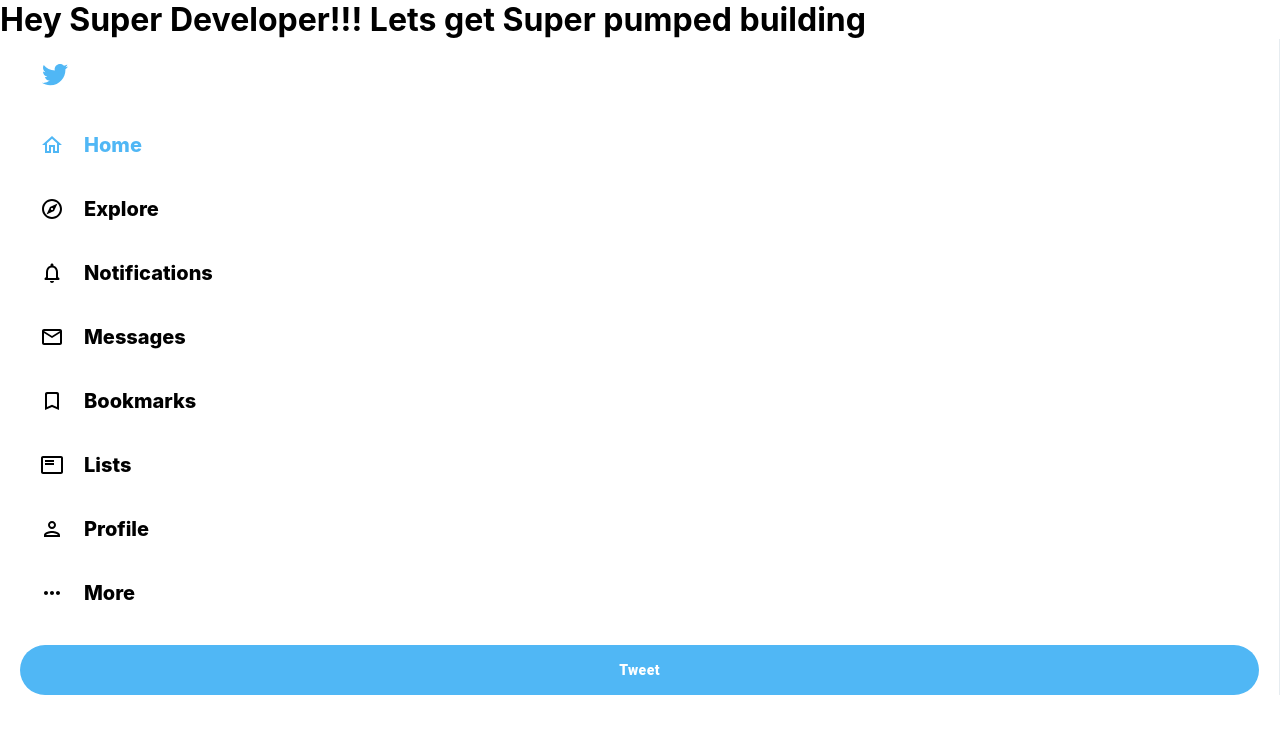
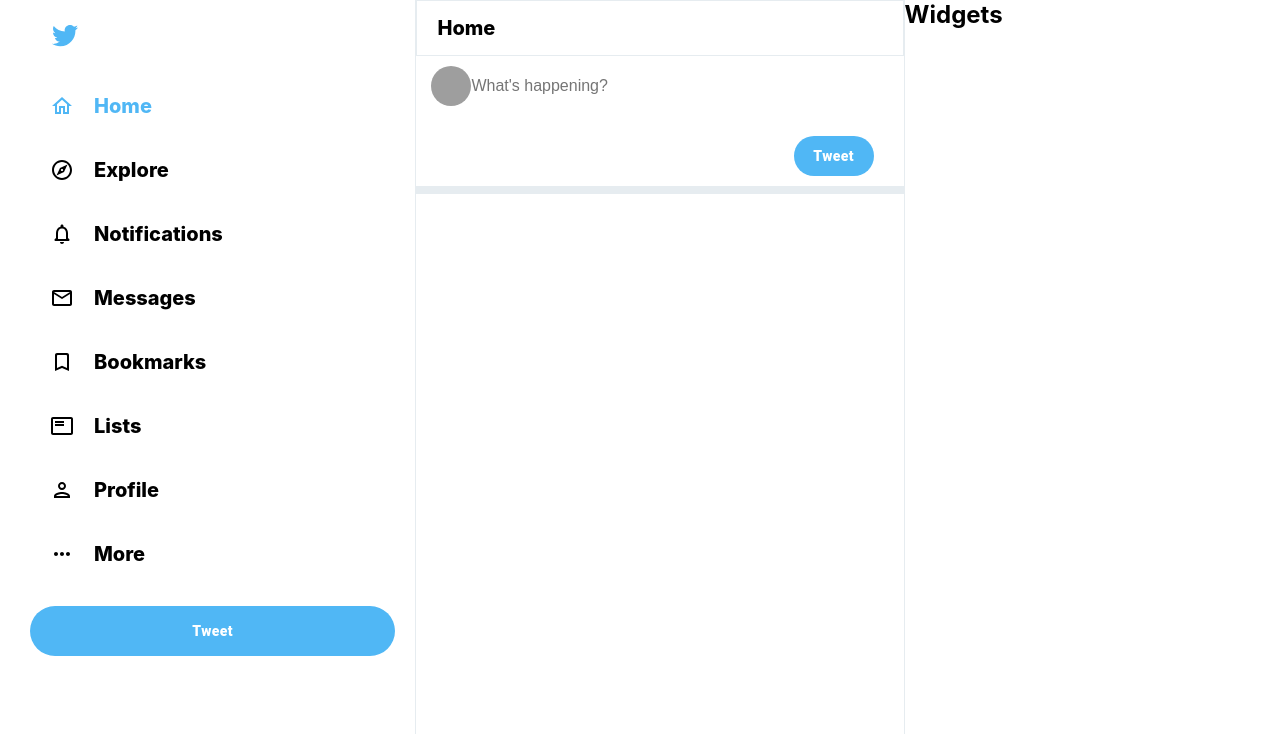
Before and after one commit to washington-kibichii/twitter-clone, a React (Create React App) app: page / in a window 1280 px wide. Shown: the top 734 px of the page. Built offline with nearby package versions, Linux system fonts and the light colour scheme; grey boxes are pictures that could not be loaded.

Commit message:
App styling, setup

```diff
--- a/src/App.css
+++ b/src/App.css
@@ -2,3 +2,11 @@
   --twitter-color: #50b7f5;
   --twitter-background: #e6ecf0;
 }
+.app{
+  display: flex;
+  height: 100vh;
+  max-width: 1300px;
+  margin-left: auto;
+  margin-right: auto;
+  padding: 0 10px;
+}
--- a/src/App.js
+++ b/src/App.js
@@ -1,14 +1,19 @@
 import './App.css';
+import Feed from './Feed';
 import Sidebar from './Sidebar';
+import Widgets from './Widgets';
 
 function App() {
   return (
     <div className="app">
-      <h1>Hey Super Developer!!! Lets get Super pumped building</h1>
       {/* {Sidebar} */}
       <Sidebar />
+
       {/* {Feed} */}
+      <Feed />
+
       {/* {Widgets} */}
+      <Widgets />
     </div>
   );
 }
```
